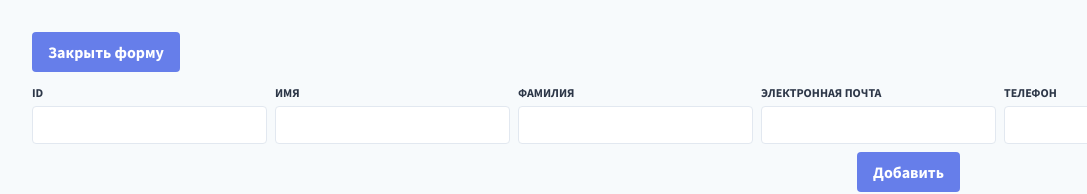
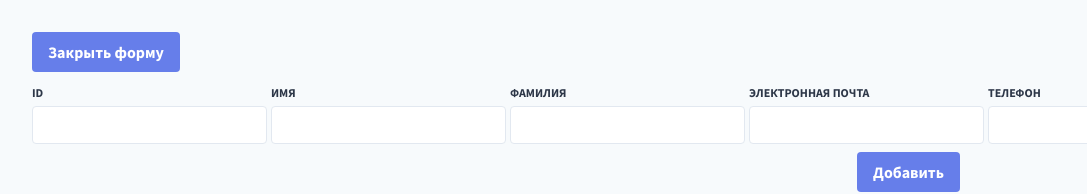
Before and after one commit to riedel28/test-task-fugr, a React (Create React App) app: page / in a window 1280 px wide. Both pictures are taken after a click on the button "Добавить в таблицу". Shown: the top 194 px of the page, without its empty margins (144-1231 px from the left). Built offline with nearby package versions, Linux system fonts and the light colour scheme; no server answers.

Commit message:
Fix margin

```diff
--- a/src/components/Form/InputWithLabel.js
+++ b/src/components/Form/InputWithLabel.js
@@ -48,7 +48,7 @@ const InputWithLabel = ({
   testId = '',
 }) => {
   return (
-    <div className="mr-1">
+    <div>
       <Label htmlFor={id} label={label} />
       <Input
         id={id}
```
